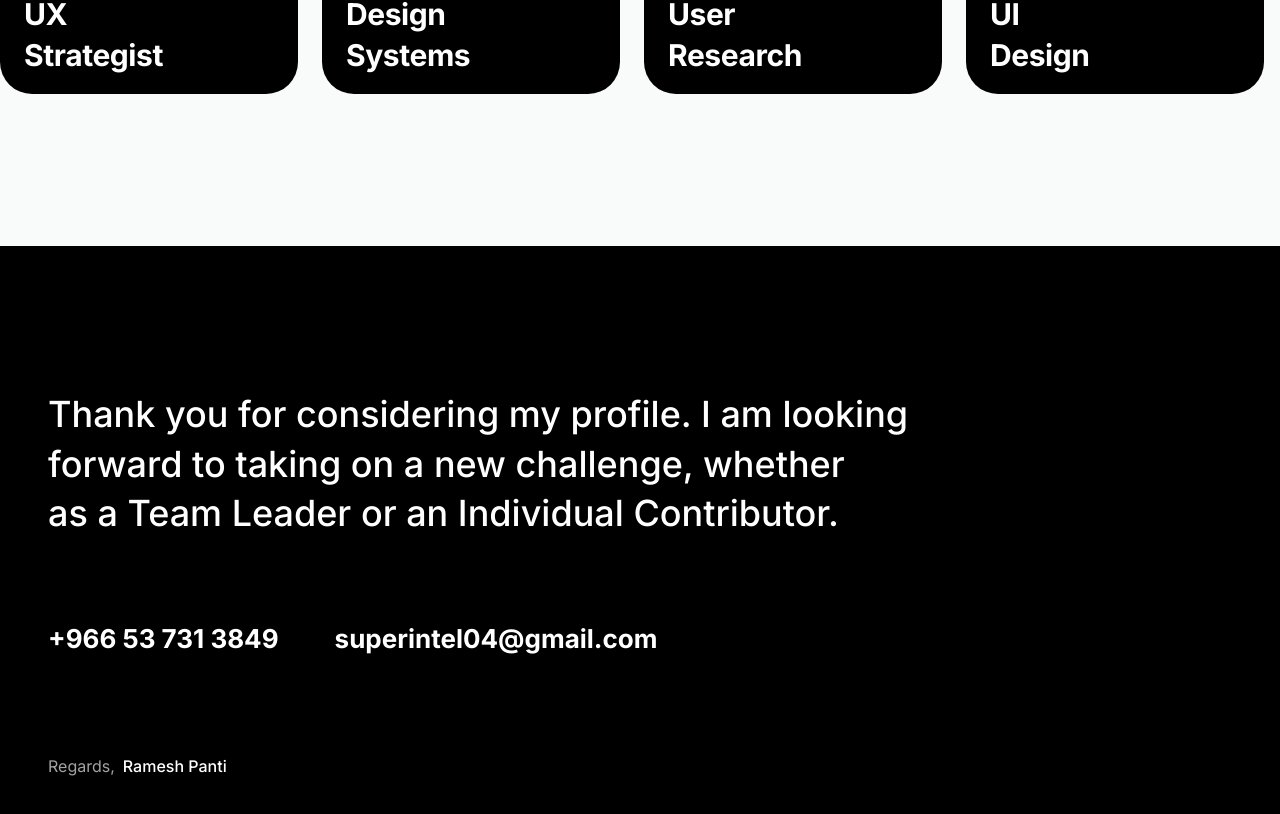
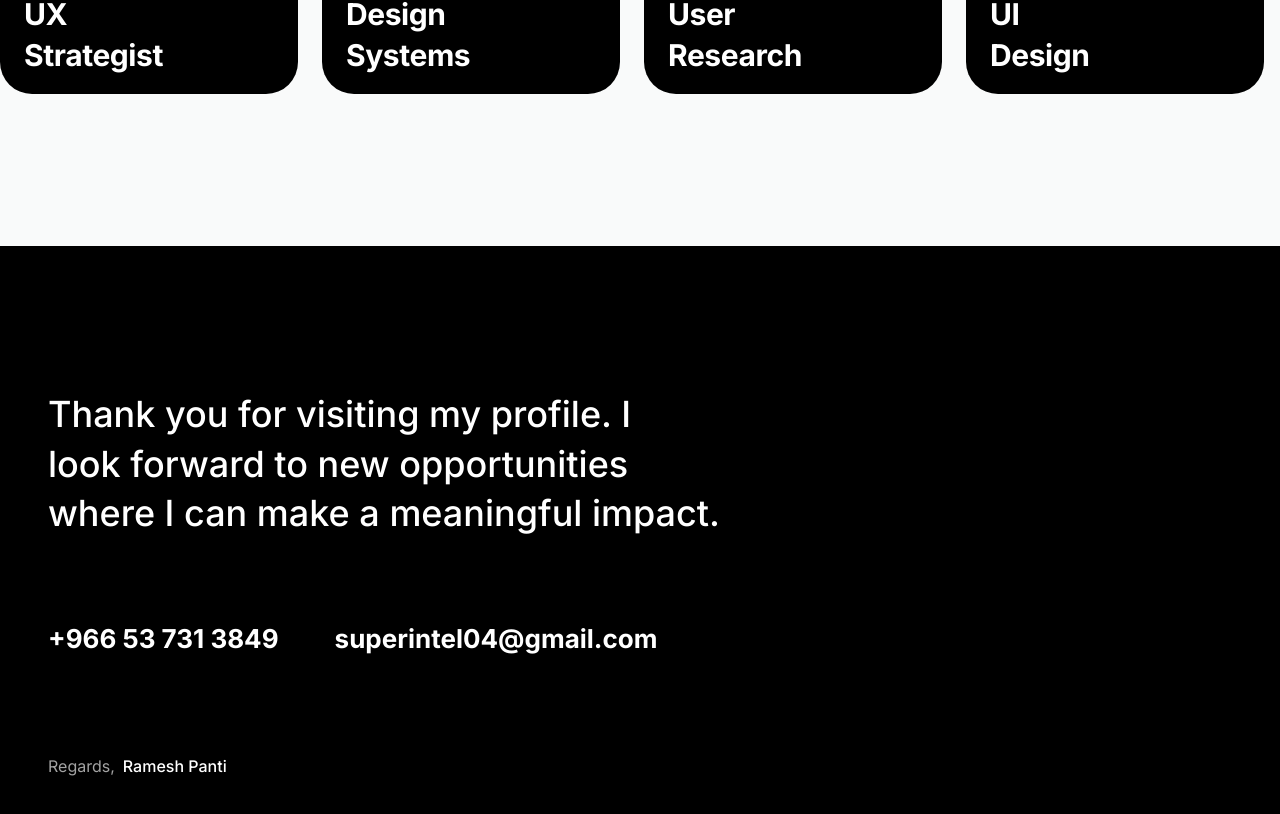
Before and after one commit to superintel04/kipe, a React (Vite) app: page / in a window 1280 px wide. Shown: the part 7395-8209 px from the top of the page. Built offline with nearby package versions, Linux system fonts and the light colour scheme.

Commit message:
Reword the closing line

```diff
--- a/src/content/ar.ts
+++ b/src/content/ar.ts
@@ -315,7 +315,7 @@ export const ar: Content = {
 
   closing: {
     message:
-      'شكرًا لاطلاعكم على ملفي الشخصي. أتطلع إلى خوض تحدٍّ مهني جديد، سواء في دور قيادي للفريق أو كمساهم فردي.',
+      'شكرًا لزيارتكم ملفي الشخصي. أتطلع إلى فرص جديدة أُحدث فيها أثرًا ملموسًا.',
     contactPrefix: 'يسعدني تواصلكم معي عبر الجوال:',
     emailLabel: 'البريد الإلكتروني:',
     phone: '+966 53 731 3849',
--- a/src/content/en.ts
+++ b/src/content/en.ts
@@ -296,7 +296,7 @@ export const en: Content = {
 
   closing: {
     message:
-      'Thank you for considering my profile. I am looking forward to taking on a new challenge, whether as a Team Leader or an Individual Contributor.',
+      'Thank you for visiting my profile. I look forward to new opportunities where I can make a meaningful impact.',
     contactPrefix: 'Please reach out to me on mobile:',
     emailLabel: 'email:',
     phone: '+966 53 731 3849',
```
